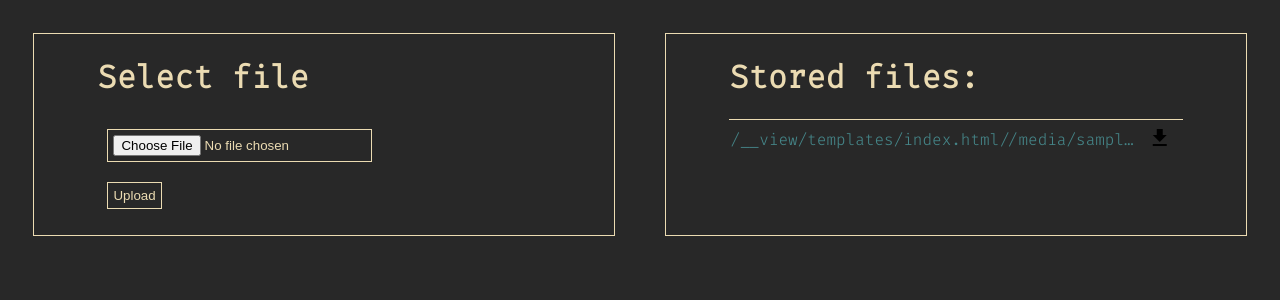
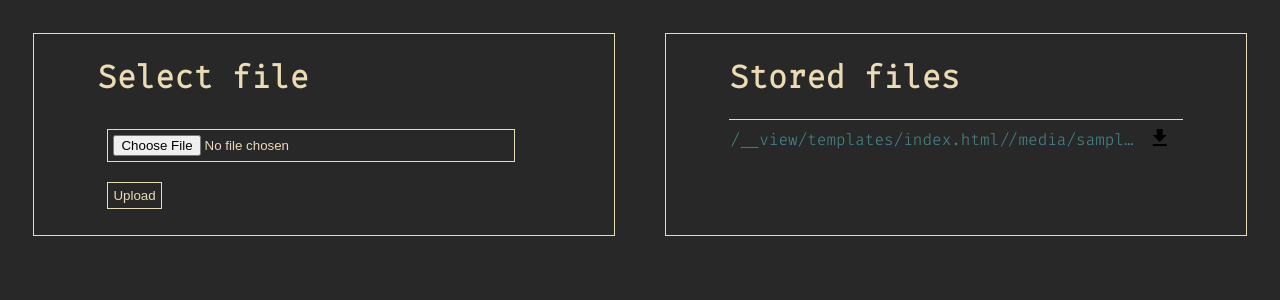
Before and after one commit to ChiefWakaWaka/FileServer, a Flask app: template templates/index.html in a window 1280 px wide. Shown: the top 300 px of the page. Run offline with Flask 2, Linux system fonts and the light colour scheme; the template is opened without the code that fills it: most values are stand-ins (such as "Sample title", 1, 10 or a date in 2020).

Commit message:
fixed overflow of upload box + text consistency

```diff
--- a/static/main.css
+++ b/static/main.css
@@ -64,11 +64,12 @@ button {
     background: #939393;
 }
 
+input.custom-file-input { width: 90%; }
 .download-link { color: black; text-align: left;}
 .download-link:hover { color: #458588; }
 .material-icons { font-size: 24px; }
 
-@media (max-width: 800px){
+@media (max-width: 1250px){
     .flex-container {
         flex-direction: column;
     }
--- a/templates/index.html
+++ b/templates/index.html
@@ -23,7 +23,7 @@
         </div>
       </div>
       <div class="block">
-        <h1>Stored files:</h1>
+        <h1>Stored files</h1>
         <ul>
         {% for file in files %}
           <li>
```
